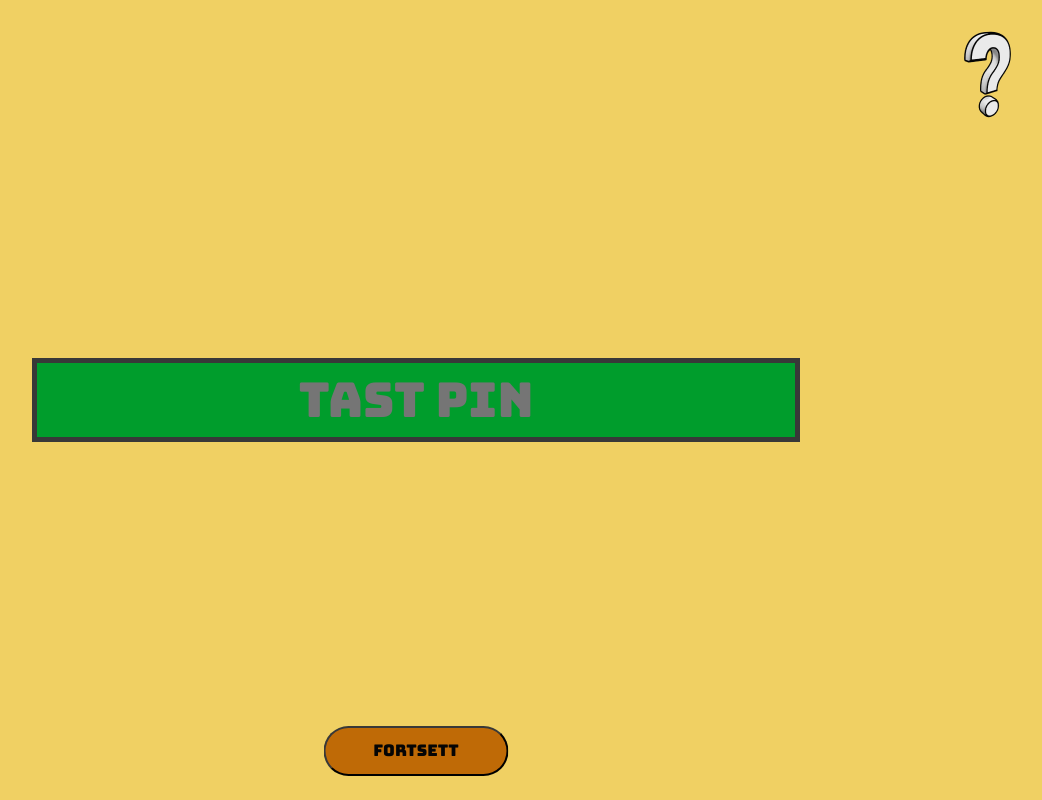
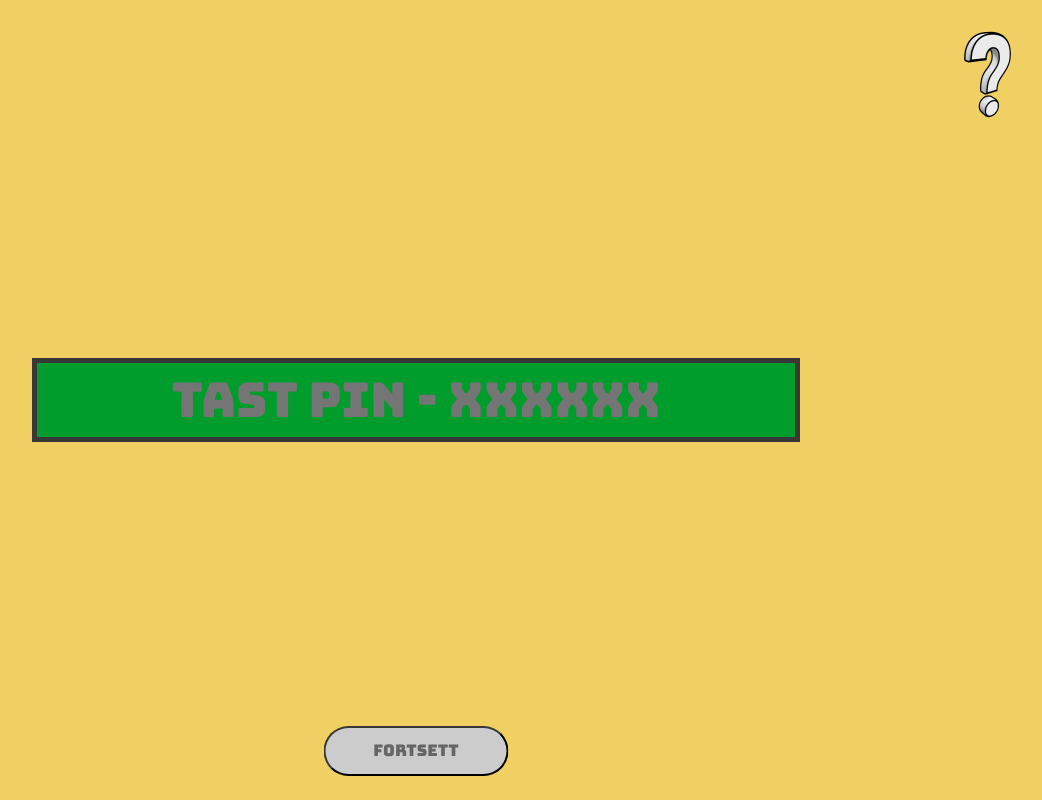
Before and after one commit to jegerfreddy/SmidigProsjekt, a React (Vite) app in the folder Frontend/user/: page / in a window 1280 px wide. Shown: the whole page, without its empty margins (224-1266 px from the left). Built offline with nearby package versions, Linux system fonts and the light colour scheme; no server answers.

Commit message:
Interaktiv knapp.

```diff
--- a/Frontend/user/src/App.css
+++ b/Frontend/user/src/App.css
@@ -80,6 +80,18 @@ body {
   min-height: 50px;
   border-radius: 25px;
   margin: 0 auto;
+}
+
+.pinButton.enabled {
+  background: #BF6A06;
+  border-color: #383838;
+  color: #050505;
+}
+
+.pinButton.disabled {
+    background-color: #cccccc;
+    color: #666666;
+    cursor: not-allowed;
 }
 
 /* Avatar css */
--- a/Frontend/user/src/Pages/CreateUserPages/ChooseUserNamePage.tsx
+++ b/Frontend/user/src/Pages/CreateUserPages/ChooseUserNamePage.tsx
@@ -6,10 +6,17 @@ const ChooseUserNamePage: React.FC = () => {
     const [username, setUsername] = React.useState('');
     const { code } = useParams<{ code: string }>();
 
+    const createUserName = () => {
+        if (username.length > 0) {
+            navigate(`/avatar/${username}/${code}`);
+        }
+    };
 
-
-    const createUserName = () => {
-        navigate(`/avatar/${username}/${code}`);
+    const handleInputChange = (e: React.ChangeEvent<HTMLInputElement>) => {
+        const value = e.target.value;
+        if (value.length <= 15) {
+            setUsername(value);
+        }
     };
 
     return (
@@ -24,12 +31,17 @@ const ChooseUserNamePage: React.FC = () => {
                     placeholder='Brukernavn'
                     className='userInput'
                     value={username}
-                    onChange={(e) => setUsername(e.target.value)}
+                    onChange={handleInputChange}
+                    maxLength={15} // Restrict input to 15 characters
                 />
             </div>
 
             <div className='position-absolute bottom-0 start-50 translate-middle-x mb-4'>
-                <button className='pinButton' onClick={createUserName}>
+                <button
+                    className={`pinButton ${username.length > 0 ? 'enabled' : 'disabled'}`}
+                    onClick={createUserName}
+                    disabled={username.length === 0} // Disable button if username is empty
+                >
                     Fortsett
                 </button>
             </div>
--- a/Frontend/user/src/Pages/CreateUserPages/UserLoginPage.tsx
+++ b/Frontend/user/src/Pages/CreateUserPages/UserLoginPage.tsx
@@ -1,19 +1,21 @@
 import { useState } from "react";
 import { useNavigate } from "react-router-dom";
-
 
 const UserLoginPage: React.FC = () => {
     const [pin, setPin] = useState('');
     const navigate = useNavigate();
 
     const handleClick = () => {
-        if(pin.length === 6){
+        if (pin.length === 6) {
             navigate(`/username/${pin}`);
         }
     };
 
     const handleInputChange = (e: React.ChangeEvent<HTMLInputElement>) => {
-        setPin(e.target.value);
+        const value = e.target.value;
+        if (value.length <= 6) {
+            setPin(value);
+        }
     };
 
     return (
@@ -25,19 +27,23 @@ const UserLoginPage: React.FC = () => {
             <div className='position-absolute top-50 start-50 translate-middle'>
                 <input
                     type="text"
-                    placeholder='TAST PIN'
+                    placeholder='TAST PIN - xxxxxx'
                     className='userInput'
                     value={pin}
                     onChange={handleInputChange}
+                    maxLength={6}
                 />
             </div>
 
             <div className='position-absolute bottom-0 start-50 translate-middle-x mb-4'>
-                <button className='pinButton' onClick={handleClick}>
+                <button
+                    className={`pinButton ${pin.length === 6 ? 'enabled' : 'disabled'}`}
+                    onClick={handleClick}
+                    disabled={pin.length !== 6}
+                >
                     Fortsett
                 </button>
             </div>
-
         </div>
     );
 };
```
